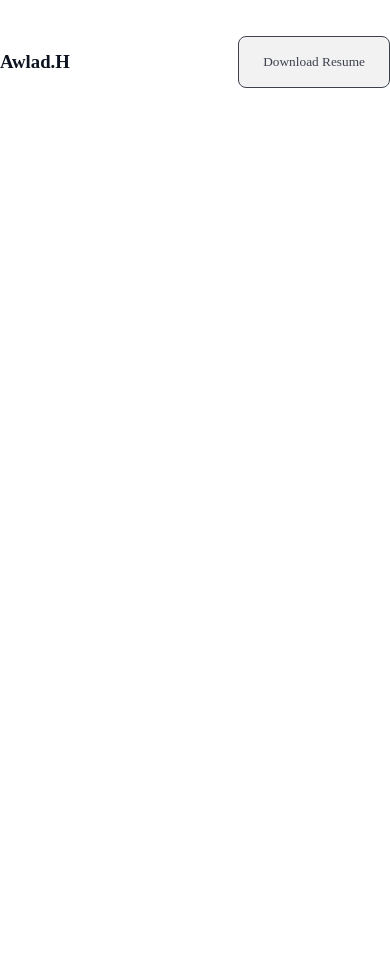
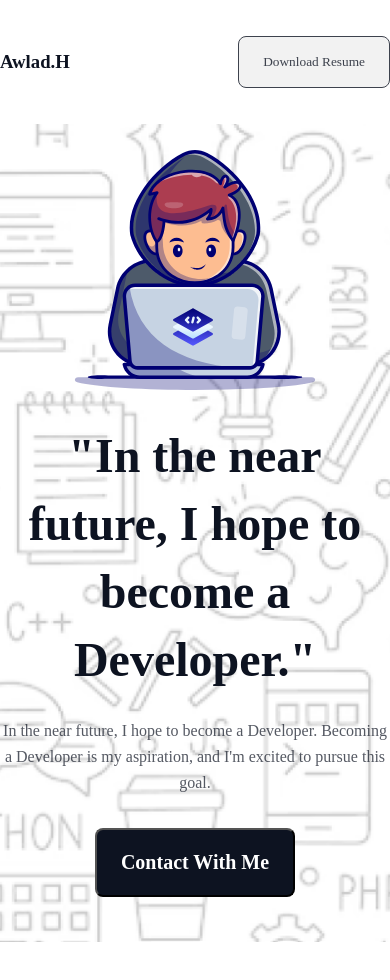
Before and after one commit to bd-designer-rokib/ph-b10a1-portfolio-html-css, a plain HTML site: page index.html in a window 390 px wide. Shown: the top 980 px of the page. Before the commit the page ends 844 px from the top, so only its background shows below. Drawn offline with Linux system fonts and the light colour scheme; a web font is replaced by a local one.

Commit message:
commit hero section not responsive

```diff
--- a/assets/css/style.css
+++ b/assets/css/style.css
@@ -1,4 +1,4 @@
-@import url('https://fonts.googleapis.com/css2?family=Azeret+Mono:ital,wght@0,100..900;1,100..900&display=swap');
+@import url("https://fonts.googleapis.com/css2?family=Azeret+Mono:ital,wght@0,100..900;1,100..900&display=swap");
 
 * {
   margin: 0;
@@ -8,7 +8,7 @@
 }
 
 :root {
-    --shade-1: #0D1321;
+  --shade-1: #0d1321;
 }
 
 /* Nav Section */
@@ -31,3 +31,59 @@
   opacity: 0.8;
   padding: 17px 24px;
 }
+
+/* Hero Section */
+.hero-section {
+  width: 100%;
+  background-image: url("../images/hero-bg.png");
+  background-size: cover;
+  background-position: center;
+  background-repeat: no-repeat;
+  padding: 26px 0 45px;
+}
+
+.hero-section .hero-image {
+  margin: 0 auto;
+  display: block;
+}
+
+.hero-section .hero-title {
+  max-width: 998px;
+  color: var(--shade-1);
+  text-align: center;
+  margin: 32px auto 24px;
+  font-size: 48px;
+  font-style: normal;
+  font-weight: 800;
+  line-height: 68px;
+}
+
+.hero-section .hero-desc {
+  max-width: 852px;
+  color: #0d1321;
+  text-align: center;
+  margin: 0 auto;
+  font-size: 16px;
+  font-style: normal;
+  font-weight: 400;
+  line-height: 26px;
+  opacity: 0.7;
+}
+
+.hero-section a {
+  text-decoration: none;
+}
+
+.hero-section .hero-btn {
+  padding: 21px 24px;
+  display: block;
+  margin: 32px auto 0;
+  border-radius: 8px;
+  background: var(--shade-1);
+  color: #fff;
+  text-align: center;
+  font-size: 20px;
+  font-style: normal;
+  font-weight: 600;
+  line-height: normal;
+}
--- a/index.html
+++ b/index.html
@@ -15,9 +15,16 @@
             <h3>Awlad.H</h3>
             <button>Download Resume</button>
         </nav>
+        <section class="hero-section">
+            <img  class="hero-image" src="./assets/images/hacker.svg" alt="">
+            <h1 class="hero-title">"In the near future, I hope to become a Developer."</h1>
+            <p class="hero-desc">In the near future, I hope to become a Developer. Becoming a Developer is my aspiration, and I'm excited to pursue this goal.</p>
+            <a href=""><button class="hero-btn">Contact With Me</button></a>
+        </section>
     </header>
     <main></main>
     <footer></footer>
+    <div style="margin-bottom: 1000px;"></div>
 </body>
 
 </html>
```
Also changed, not shown: assets/images/Group.png (deleted), assets/images/hacker.svg (added). Lines whose indentation alone changed are shown as unchanged.
